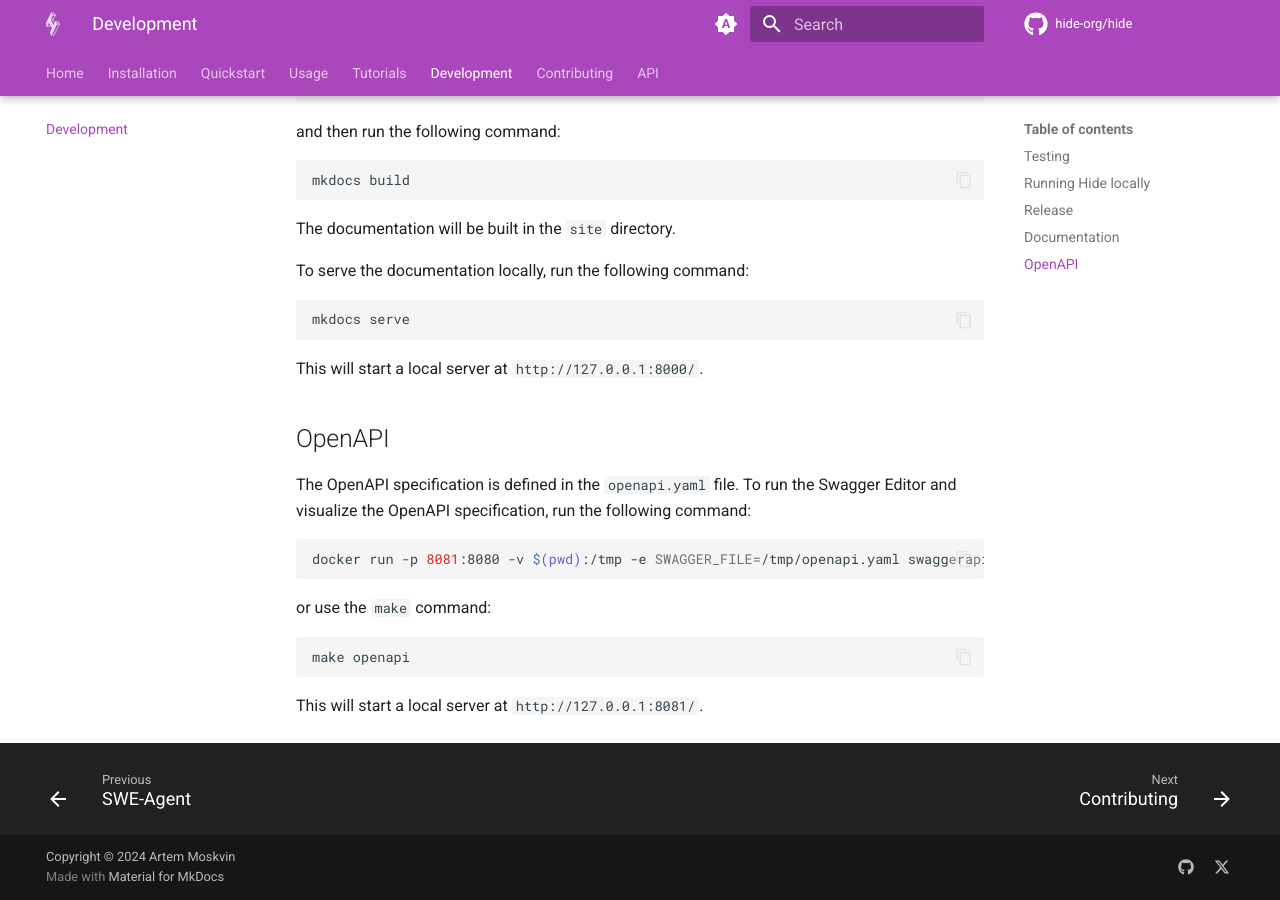
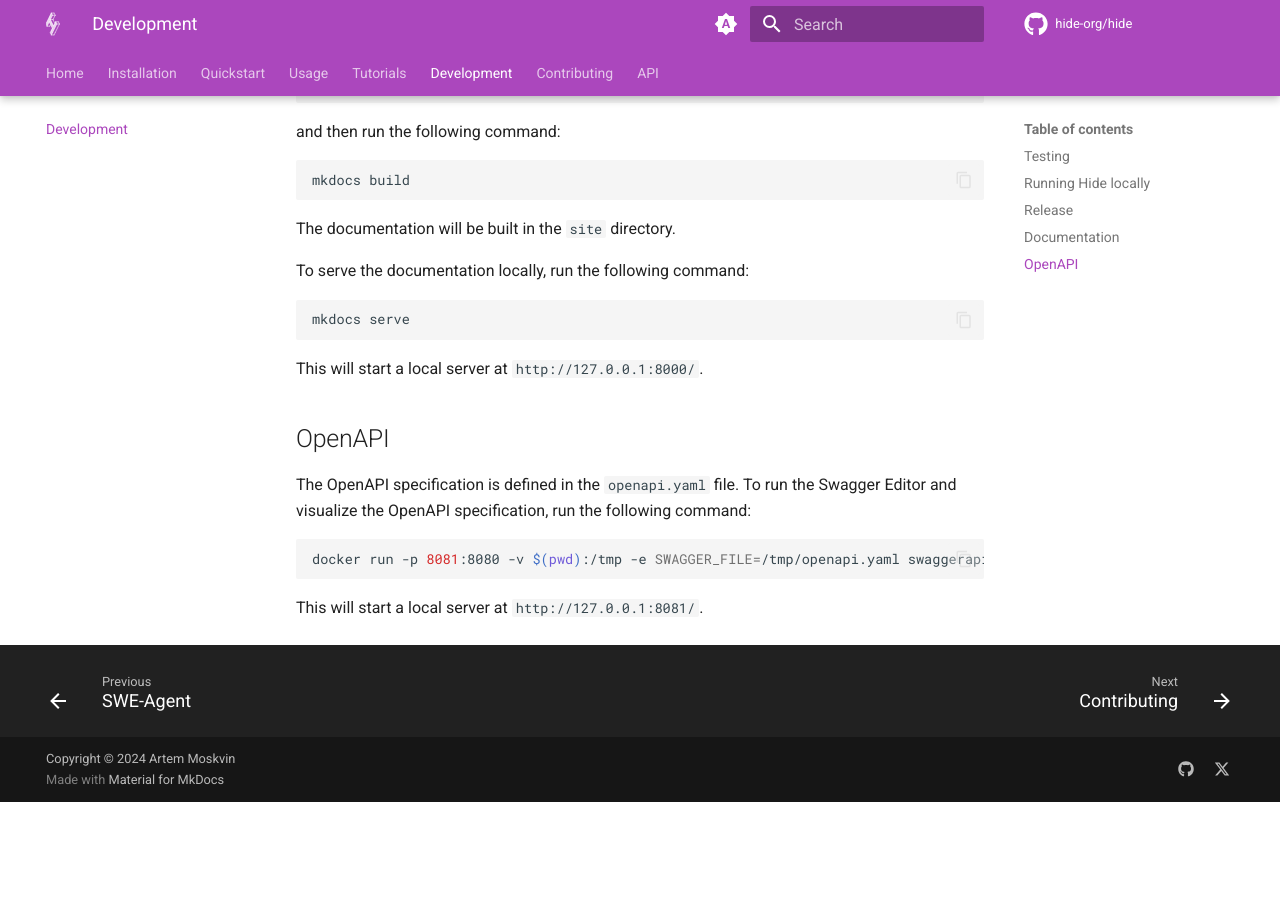
Before and after one commit to hide-org/hide, an MkDocs documentation site: the page built from docs/development.md, in a window 1280 px wide and 900 px high, scrolled down 1713 px. Built offline with MkDocs 1.6.1 and Material for MkDocs 9.7.7, drawn with Linux system fonts in a browser that asks for light colours; comment, search, counter and statistics services are not loaded; after the commit the page ends 2515 px from its top, so only the background shows below that.

Commit message:
Update development.md

````diff
--- a/docs/development.md
+++ b/docs/development.md
@@ -104,10 +104,4 @@ The OpenAPI specification is defined in the `openapi.yaml` file. To run the Swag
 docker run -p 8081:8080 -v $(pwd):/tmp -e SWAGGER_FILE=/tmp/openapi.yaml swaggerapi/swagger-editor
 ```
 
-or use the `make` command:
-
-```bash
-make openapi
-```
-
 This will start a local server at `http://127.0.0.1:8081/`.
````
